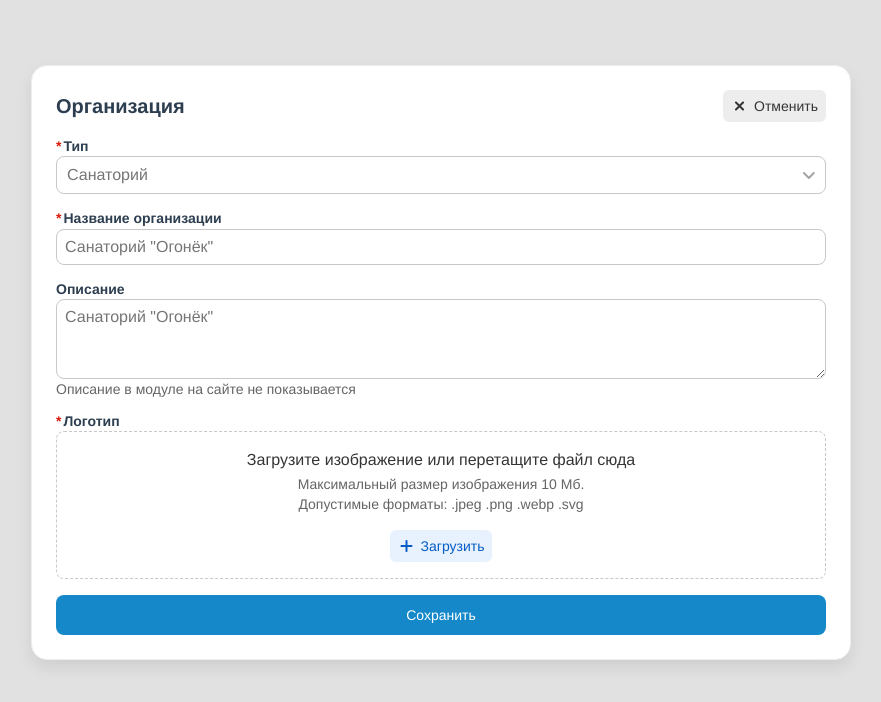
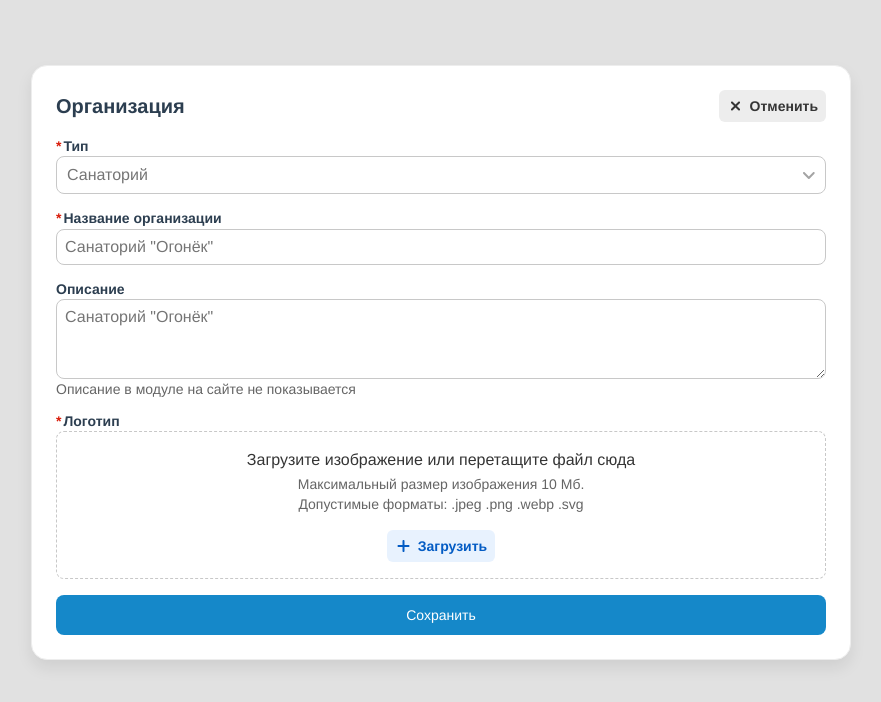
Before and after one commit to alexandr3307/vue3-html-form, a Vue app: page / in a window 1280 px wide. Shown: the top 702 px of the page, without its empty margins (199-1080 px from the left). Built offline with nearby package versions, Linux system fonts and the light colour scheme.

Commit message:
button font fix

```diff
--- a/src/components/UI/MyButton.vue
+++ b/src/components/UI/MyButton.vue
@@ -25,7 +25,7 @@
     cursor: pointer;
     display: flex;
     align-items: center;
-    font-weight: 500;
+    font-weight: bold;
     border: none;
   }
   .default {
@@ -40,14 +40,12 @@
     height: fit-content;
     font-size: 14px;
     line-height: 20px;
-    font-weight: 500;
   }
   .lg {
     text-align: center;
     justify-content: center;
     border-radius: 8px;
     font-size: 14px;
-    font-weight: 500;
     padding: 12px;
   }
   .grey {
@@ -57,6 +55,7 @@
   .blue {
     background-color: #1588C9;
     color: #ffffff;
+    font-weight: 500;
   }
   .light-blue {
     background-color: #E8F2FE;
```
